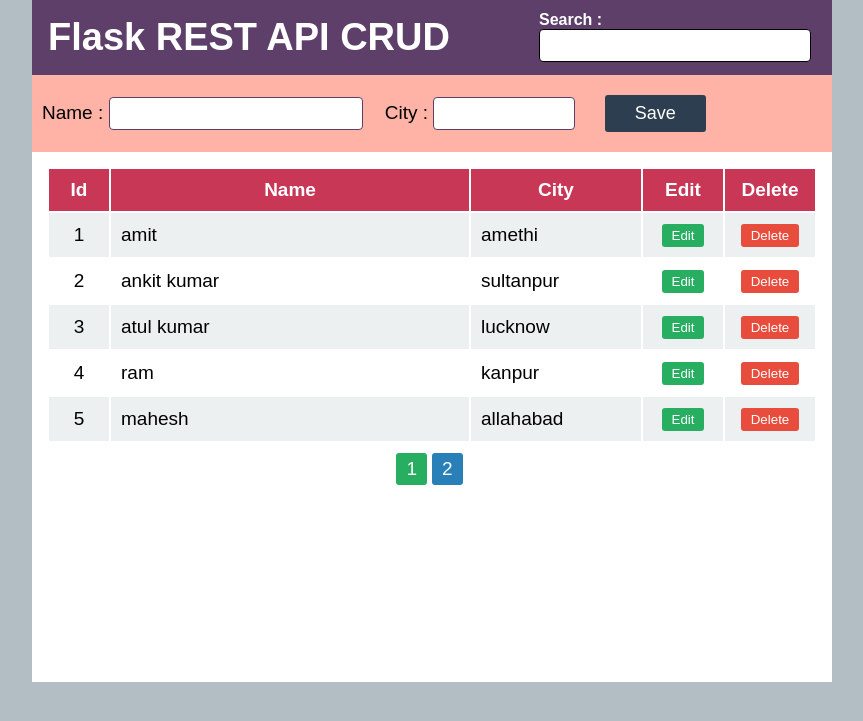
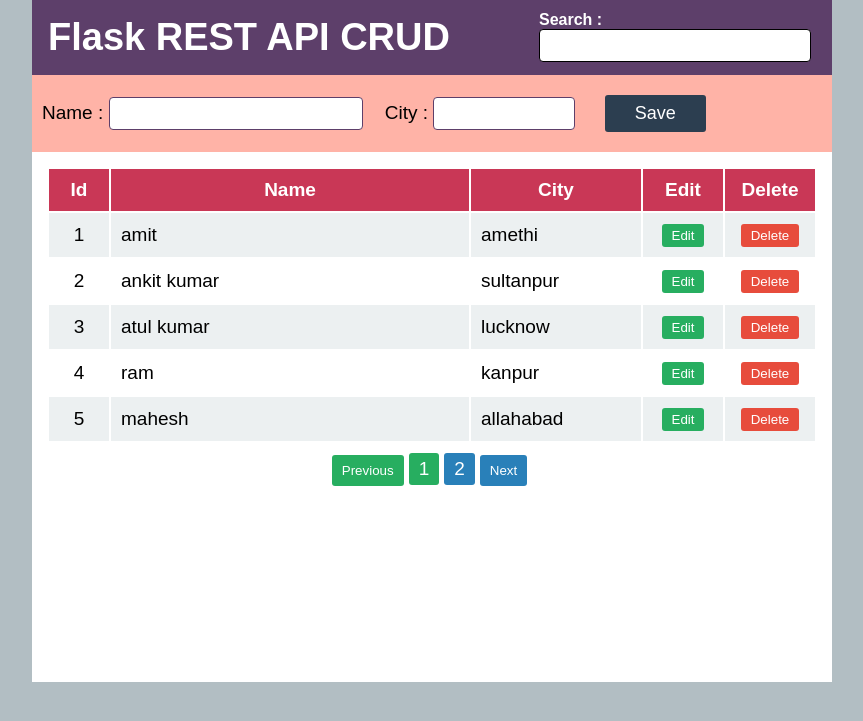
Before and after one commit to jakbin/flask-ajax, a Flask app: page / in a window 1280 px wide. Shown: the top 721 px of the page, without its empty margins (208-1071 px from the left). Run offline with Flask 2, Linux system fonts and the light colour scheme; data comes from the database, SQL or seed files in the repository.

Commit message:
Previous and next button

```diff
--- a/static/css/style.css
+++ b/static/css/style.css
@@ -192,4 +192,19 @@
 }
 #pagination a.active{
   background: #27ae60;
+  pointer-events: none;
+
 }
+.paginate-btn{
+  background: #2980b9;
+  color: white;
+  border: 0;
+  padding: 8px 10px;
+  margin-right: 5px;
+  border-radius: 3px;
+  cursor: pointer;
+}
+.disable-link{
+  background: #27ae60;
+  pointer-events: none;
+}
--- a/templates/index.html
+++ b/templates/index.html
@@ -43,8 +43,9 @@
 
           </tbody>
         </table>
+
         <div id="pagination">
-
+          <button class="paginate-btn" id="previous">Previous</button>
         </div>
       </td>
     </tr>
@@ -87,7 +88,7 @@
     // load data---------------------------------------------
     function loaddata(page){
       if (page == undefined){
-        page =1
+        page = 1
       }
       $("#load-table").html('');
       $.ajax({
@@ -108,12 +109,23 @@
             '</tr>');
           });
           $("#pagination").html('');
+          if (data.page_num == 1){
+            $("#pagination").append('<button class="paginate-btn disable-link" id="previous">Previous</button>');
+          }else{
+            $("#pagination").append('<button class="paginate-btn" id="previous">Previous</button>');
+          }
+
           for (let i = 1; i <= data.total_pages; i++) {
             if (i == data.page_num){
               $("#pagination").append("<a class='active' id="+i+" href=''>"+i+"</a>");
             }else{
               $("#pagination").append("<a class='' id="+i+" href=''>"+i+"</a>");
             }
+          }
+          if (data.page_num == data.total_pages){
+            $("#pagination").append('<button class="paginate-btn disable-link" id="next">Next</button>');
+          }else{
+            $("#pagination").append('<button class="paginate-btn" id="next">Next</button>');
           }
         }
       });
@@ -128,6 +140,21 @@
       loaddata(page_id);
     })
 
+    $(document).on("click", "#previous", function(e){
+      e.preventDefault();
+      var page_id = Number($(".active").attr("id")) - 1 ;
+
+      loaddata(page_id);
+    })
+
+    $(document).on("click", "#next", function(e){
+      e.preventDefault();
+      var page_id = Number($(".active").attr("id")) + 1;
+
+      loaddata(page_id);
+    })
+
+    // show message-------------------------------------------
     function message(msg, status) {
       if (status == true){
         $('#error-message').hide();
```
